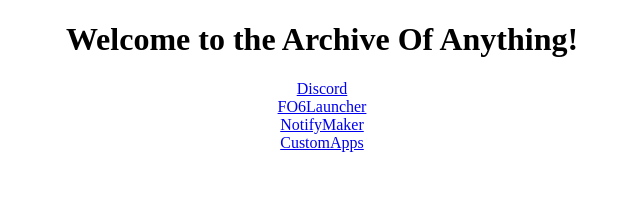
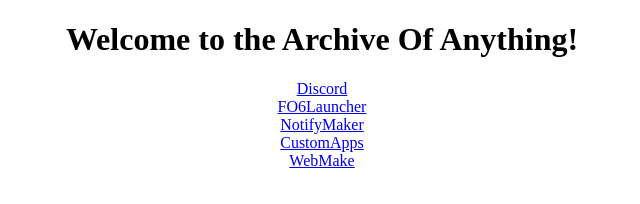
Before and after one commit to ArchiveOfAnything/ArchiveOfAnything.github.io, a plain HTML site: page index.html in a window 1280 px wide. Shown: the full height of the page, 318-958 px from the left. Drawn offline with Linux system fonts and the light colour scheme.

Commit message:
WebMake1_0_1

```diff
--- a/index.html
+++ b/index.html
@@ -50,6 +50,14 @@
 
 				</A>
 
+				<br>
+
+				<a href="https://ArchiveOfAnything.github.io/WebMake">
+
+					WebMake
+
+				</A>
+
 			</div>
 
 		</body>
```
